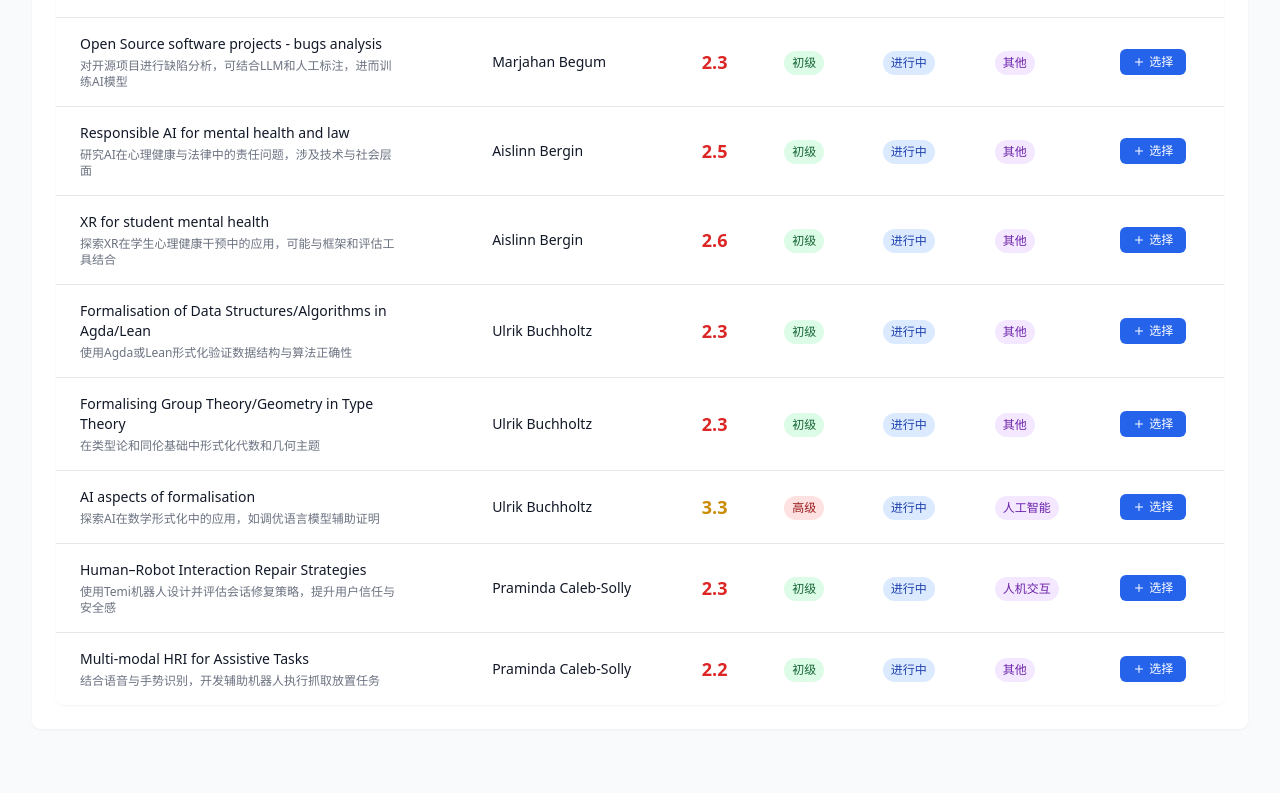
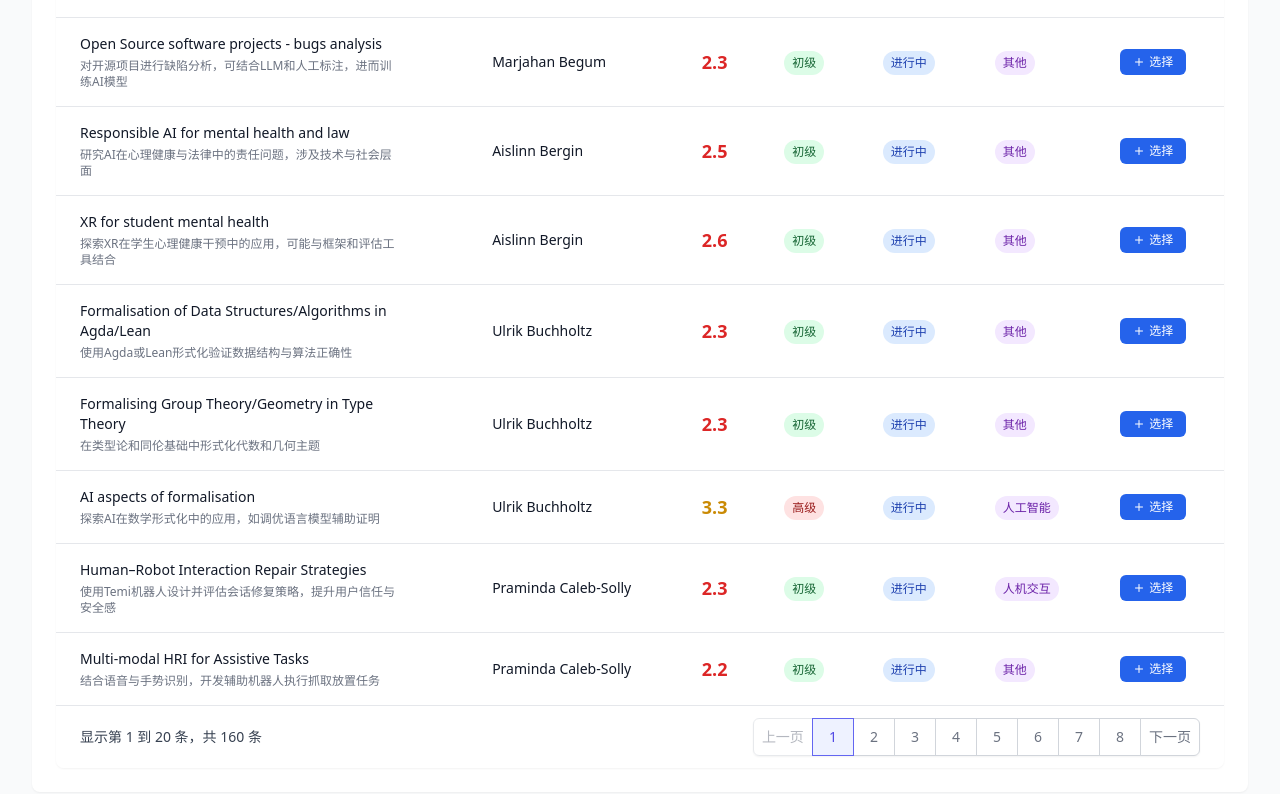
Before and after one commit to itouchgod/s-project, a Next.js app: page /compare in a window 1280 px wide. Shown: the part 1575-2369 px from the top of the page. Built offline with nearby package versions, Linux system fonts and the light colour scheme.

Commit message:
V1.0.0.9

```diff
--- a/src/app/compare/page.tsx
+++ b/src/app/compare/page.tsx
@@ -362,6 +362,78 @@ export default function ComparePage() {
                     </tbody>
                   </table>
                 </div>
+
+                {/* 项目分页控件 */}
+                {getTotalPages() >= 1 && (
+                  <div className="bg-white px-4 py-3 flex items-center justify-between border-t border-gray-200 sm:px-6">
+                    <div className="flex-1 flex justify-between sm:hidden">
+                      {getTotalPages() > 1 ? (
+                        <>
+                          <button
+                            onClick={() => handlePageChange(currentPage - 1)}
+                            disabled={currentPage === 1}
+                            className="relative inline-flex items-center px-4 py-2 border border-gray-300 text-sm font-medium rounded-md text-gray-700 bg-white hover:bg-gray-50 disabled:opacity-50 disabled:cursor-not-allowed"
+                          >
+                            上一页
+                          </button>
+                          <button
+                            onClick={() => handlePageChange(currentPage + 1)}
+                            disabled={currentPage === getTotalPages()}
+                            className="ml-3 relative inline-flex items-center px-4 py-2 border border-gray-300 text-sm font-medium rounded-md text-gray-700 bg-white hover:bg-gray-50 disabled:opacity-50 disabled:cursor-not-allowed"
+                          >
+                            下一页
+                          </button>
+                        </>
+                      ) : (
+                        <div className="text-sm text-gray-500">只有一页数据</div>
+                      )}
+                    </div>
+                    <div className="hidden sm:flex-1 sm:flex sm:items-center sm:justify-between">
+                      <div>
+                        <p className="text-sm text-gray-700">
+                          显示第 <span className="font-medium">{(currentPage - 1) * itemsPerPage + 1}</span> 到{' '}
+                          <span className="font-medium">{Math.min(currentPage * itemsPerPage, getTotalPages() * itemsPerPage)}</span>{' '}
+                          条，共 <span className="font-medium">{getTotalPages() * itemsPerPage}</span> 条
+                        </p>
+                      </div>
+                      <div>
+                        {getTotalPages() > 1 ? (
+                          <nav className="relative z-0 inline-flex rounded-md shadow-sm -space-x-px" aria-label="Pagination">
+                            <button
+                              onClick={() => handlePageChange(currentPage - 1)}
+                              disabled={currentPage === 1}
+                              className="relative inline-flex items-center px-2 py-2 rounded-l-md border border-gray-300 bg-white text-sm font-medium text-gray-500 hover:bg-gray-50 disabled:opacity-50 disabled:cursor-not-allowed"
+                            >
+                              上一页
+                            </button>
+                            {Array.from({ length: getTotalPages() }, (_, i) => i + 1).map((page) => (
+                              <button
+                                key={page}
+                                onClick={() => handlePageChange(page)}
+                                className={`relative inline-flex items-center px-4 py-2 border text-sm font-medium ${
+                                  page === currentPage
+                                    ? 'z-10 bg-indigo-50 border-indigo-500 text-indigo-600'
+                                    : 'bg-white border-gray-300 text-gray-500 hover:bg-gray-50'
+                                }`}
+                              >
+                                {page}
+                              </button>
+                            ))}
+                            <button
+                              onClick={() => handlePageChange(currentPage + 1)}
+                              disabled={currentPage === getTotalPages()}
+                              className="relative inline-flex items-center px-2 py-2 rounded-r-md border border-gray-300 bg-white text-sm font-medium text-gray-500 hover:bg-gray-50 disabled:opacity-50 disabled:cursor-not-allowed"
+                            >
+                              下一页
+                            </button>
+                          </nav>
+                        ) : (
+                          <div className="text-sm text-gray-500">只有一页数据</div>
+                        )}
+                      </div>
+                    </div>
+                  </div>
+                )}
               </div>
             )}
 
```
